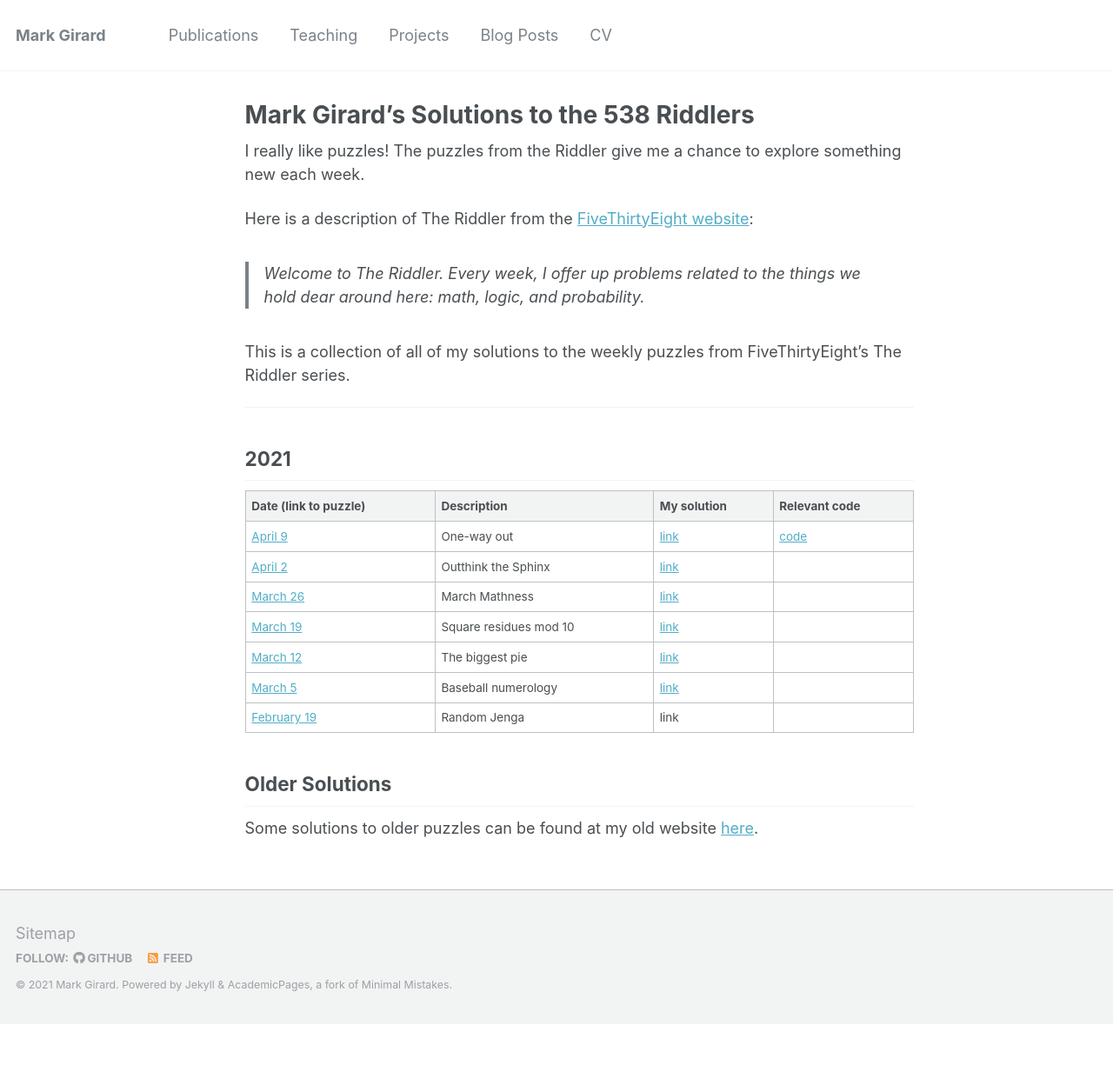
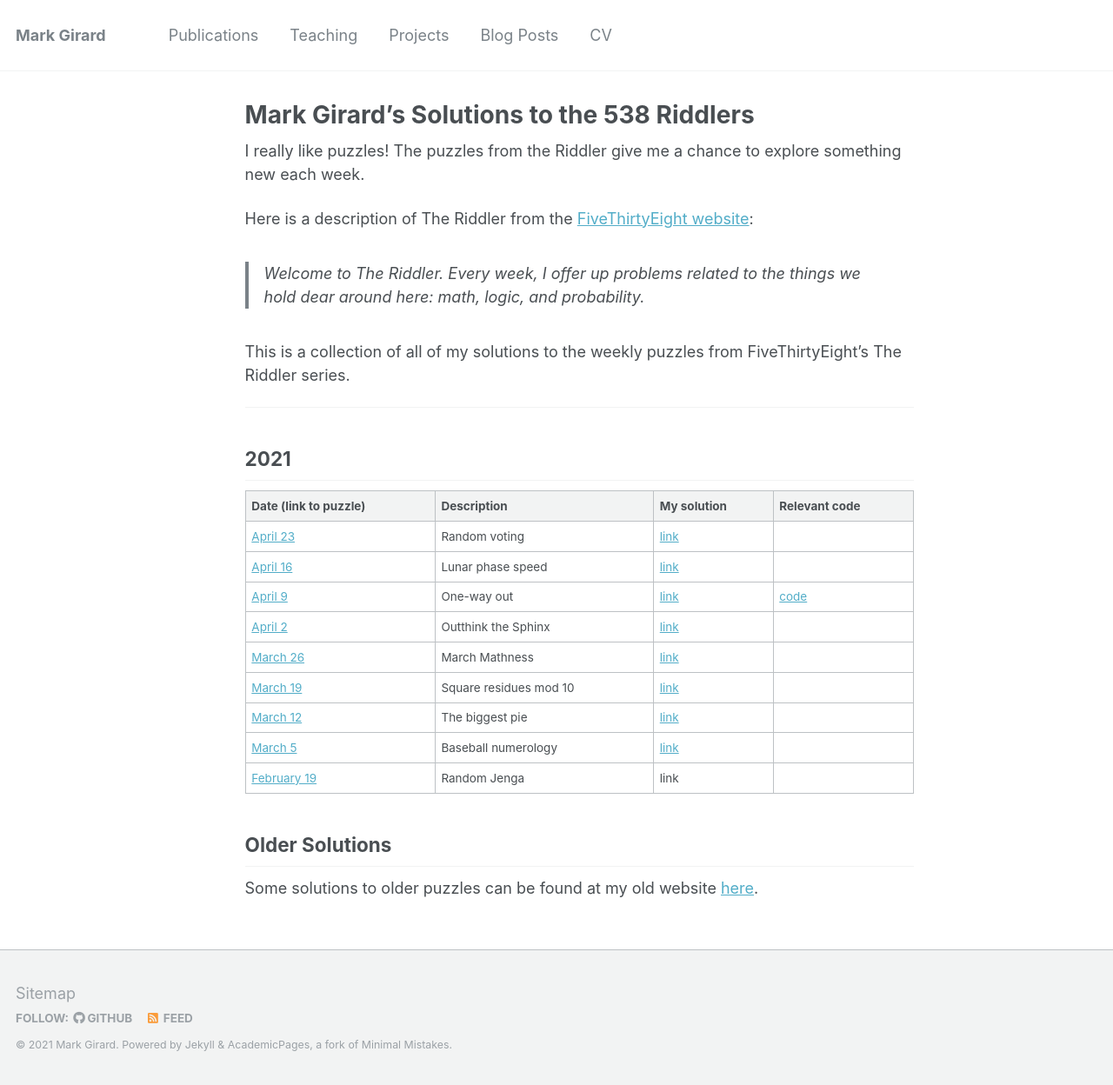
Before and after one commit to markwgirard/markwgirard.github.io, a Jekyll site: the page built from _pages/riddlers.md, in a window 1280 px wide. Shown: the whole page at 87% size. Built offline with Jekyll 4.4.1, drawn with Linux system fonts in a browser that asks for light colours; before the commit the page ends 1178 px from its top, so only the background shows below that.

Commit message:
new riddler

```diff
--- a/_pages/riddlers.md
+++ b/_pages/riddlers.md
@@ -21,6 +21,8 @@ This is a collection of all of my solutions to the weekly puzzles from FiveThirt
 
 | Date (link to puzzle)                                                             | Description         | My solution | Relevant code |
 | --------------------------------------------------------------------------------- | ------------------- | ----------- |-------------- |
+| [April 23](https://fivethirtyeight.com/features/can-you-cut-the-perfect-pancake/) | Random voting     | [link](/riddlers/20210423_Riddler.pdf)        |            |
+| [April 16](https://fivethirtyeight.com/features/can-you-crack-the-case-of-the-crescent-moon/) | Lunar phase speed     | [link](/riddlers/20210416_Riddler.pdf)        |            |
 | [April 9](https://fivethirtyeight.com/features/can-you-navigate-the-one-way-streets/) | One-way out     | [link](/riddlers/20210409_Riddler.pdf)        | [code](/riddlers/code/20210409.py)           |
 | [April 2](https://fivethirtyeight.com/features/can-you-outthink-the-sphinx/) | Outthink the Sphinx     | [link](/riddlers/20210402_Riddler.pdf)        |             |
 | [March 26](https://fivethirtyeight.com/features/can-you-solve-march-mathness/) | March Mathness     | [link](/riddlers/20210326_Riddler.pdf)        |             |
```
Also changed, not shown: Gemfile.lock, 10 other files.
